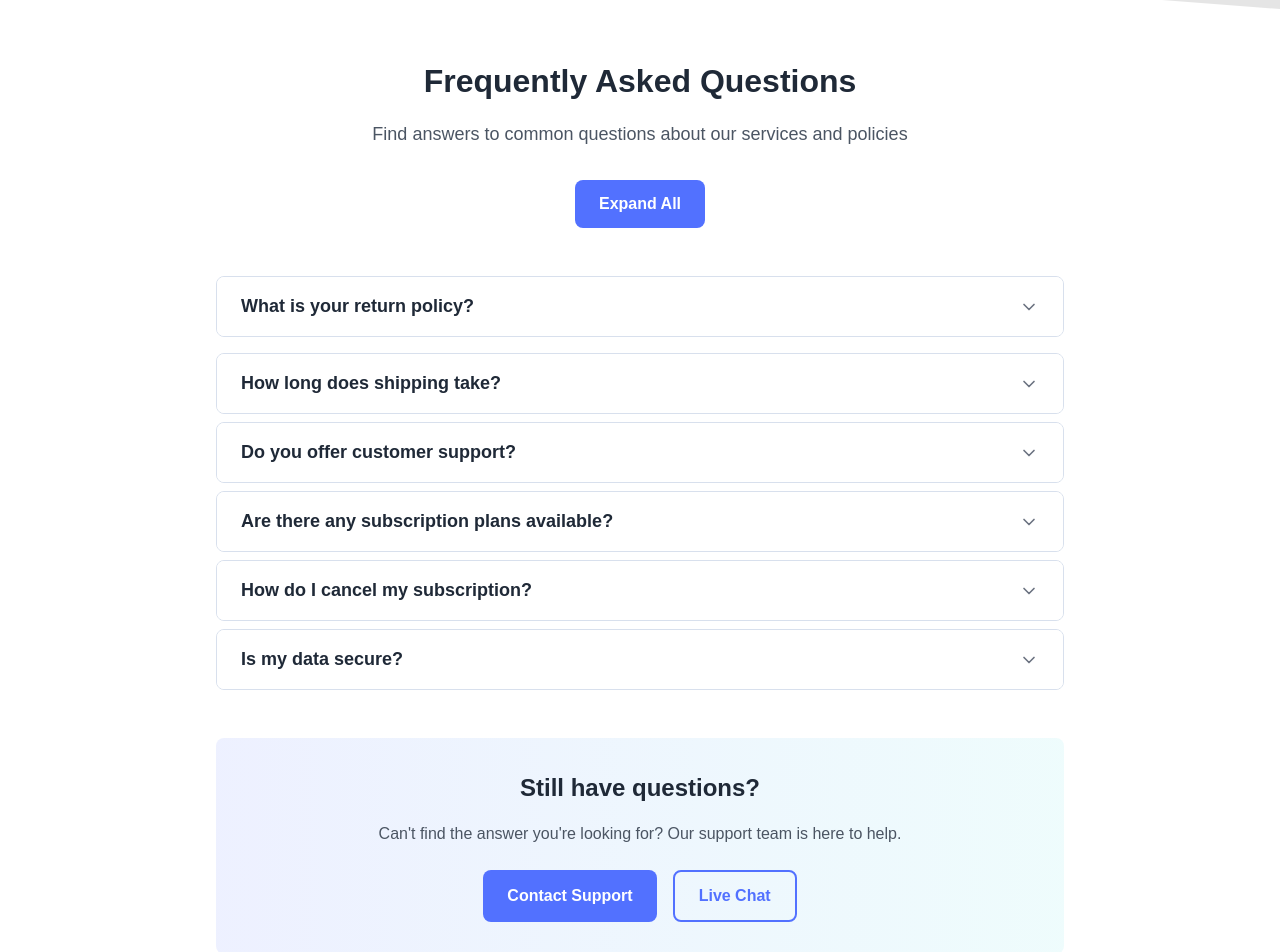
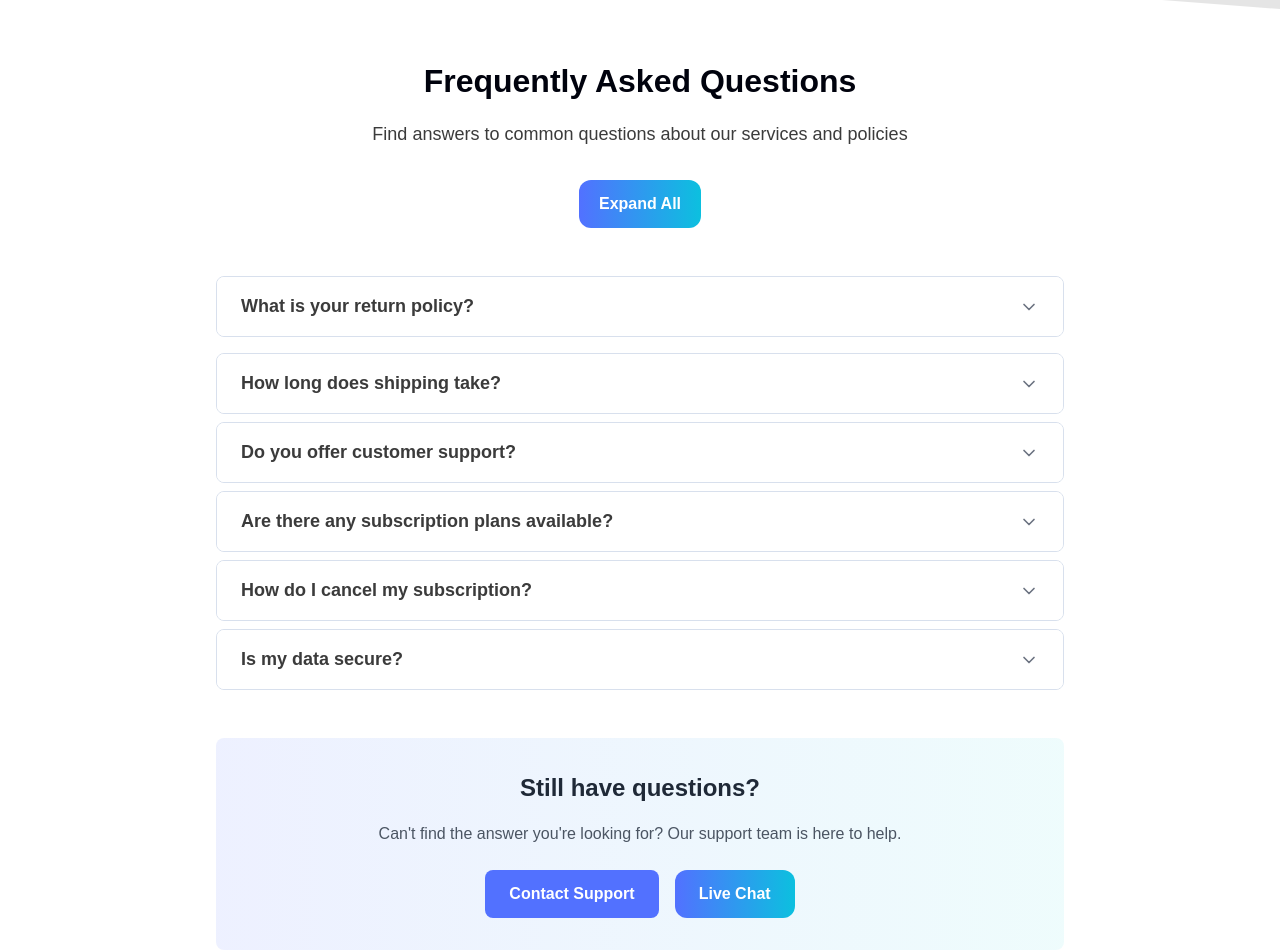
Before and after one commit to momenur/pronif, a Next.js app: page / in a window 1280 px wide. Shown: the part 3500-4452 px from the top of the page. Built offline with nearby package versions, Linux system fonts and the light colour scheme.

Commit message:
ddkfkldsjklfjlksdjf

```diff
--- a/src/components/home/FAQSection.jsx
+++ b/src/components/home/FAQSection.jsx
@@ -11,7 +11,7 @@ const FAQItem = ({ question, answer, isOpen, onToggle }) => {
         className="flex items-center justify-between w-full px-6 py-4 text-left transition-colors duration-200 bg-white hover:bg-gray-50"
         onClick={onToggle}
       >
-        <h3 className="font-medium text-gray-800 text-18">{question}</h3>
+        <h3 className="font-medium text-border-dark text-18">{question}</h3>
         <div className="flex-shrink-0 ml-4">
           {isOpen ? (
             <ChevronUp className="w-5 h-5 text-primary" />
@@ -27,7 +27,9 @@ const FAQItem = ({ question, answer, isOpen, onToggle }) => {
         } overflow-hidden`}
       >
         <div className="px-6 py-4 border-t bg-gray-50 border-border-light">
-          <p className="leading-relaxed text-gray-600 text-16">{answer}</p>
+          <p className="leading-relaxed text-border-regular text-16">
+            {answer}
+          </p>
         </div>
       </div>
     </div>
@@ -59,17 +61,17 @@ const FAQSection = () => {
     <div className="max-w-4xl px-6 py-12 mx-auto">
       {/* Header Section */}
       <div className="mb-12 text-center">
-        <h2 className="mb-4 font-bold text-gray-800 text-32">
+        <h2 className="mb-4 font-bold text-dark text-32">
           Frequently Asked Questions
         </h2>
-        <p className="mb-8 text-gray-600 text-18">
+        <p className="mb-8 text-border-dark text-18">
           Find answers to common questions about our services and policies
         </p>
 
         {/* Toggle All Button */}
         <button
           onClick={toggleAll}
-          className="inline-flex items-center px-6 py-3 font-medium text-white transition-colors duration-200 rounded-lg bg-primary hover:bg-primary/90"
+          className="py-3 px-5 bg-gradient-to-r from-primary to-primary-main text-white text-16 font-semibold rounded-xl hover:shadow-lg hover:shadow-primary/25 transform hover:-translate-y-0.5 transition-all duration-300"
         >
           {openItems.size === faqData?.length ? "Collapse All" : "Expand All"}
         </button>
@@ -101,7 +103,7 @@ const FAQSection = () => {
           <button className="px-6 py-3 font-medium text-white transition-colors duration-200 rounded-lg bg-primary hover:bg-primary/90">
             Contact Support
           </button>
-          <button className="px-6 py-3 font-medium transition-colors duration-200 border-2 rounded-lg border-primary text-primary hover:bg-primary hover:text-white">
+          <button className="px-6 py-3 bg-gradient-to-r from-primary to-primary-main text-white text-16 font-semibold rounded-xl hover:shadow-lg hover:shadow-primary/25 transform hover:-translate-y-0.5 transition-all duration-300">
             Live Chat
           </button>
         </div>
```
